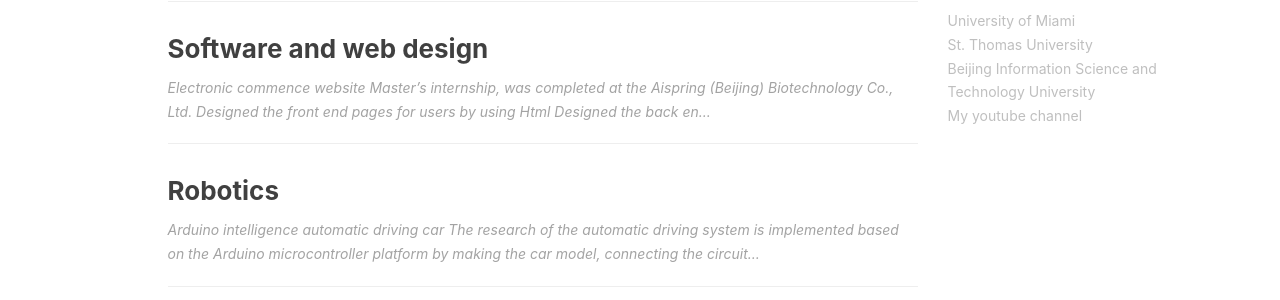
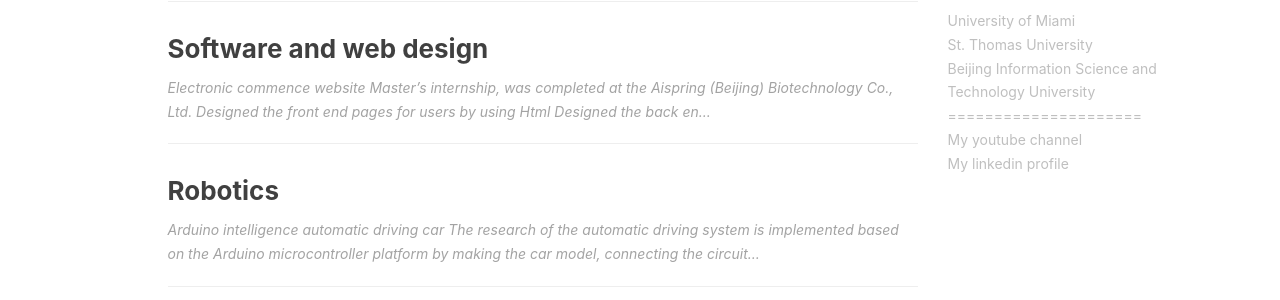
Before and after one commit to wangzh3/wangzh3.github.io, a Jekyll site: the page built from index.html, in a window 1280 px wide. Shown: the part 874-1174 px from the top of the page. Built offline with Jekyll 4.4.1, drawn with Linux system fonts in a browser that asks for light colours; nearby versions of some CDN libraries; the list of posts is cut into pages by our own code; comment, search, counter and statistics services are not loaded.

Commit message:
Update _config.yml

```diff
--- a/_config.yml
+++ b/_config.yml
@@ -61,7 +61,16 @@ friends: [
         href: "https://www.bistu.edu.cn"
     },
     {
+        title: "=====================",
+        href: ""
+    },
+    {
         title: "My youtube channel",
         href: "https://www.youtube.com/channel/UCaiekugwlfWV-zFIOCMHi1A?view_as=subscriber"
+    },
+    {
+        title: "My linkedin profile",
+        href: "https://www.linkedin.com/in/zihao-wang-69135917b/"
     }
+
 ]
```
